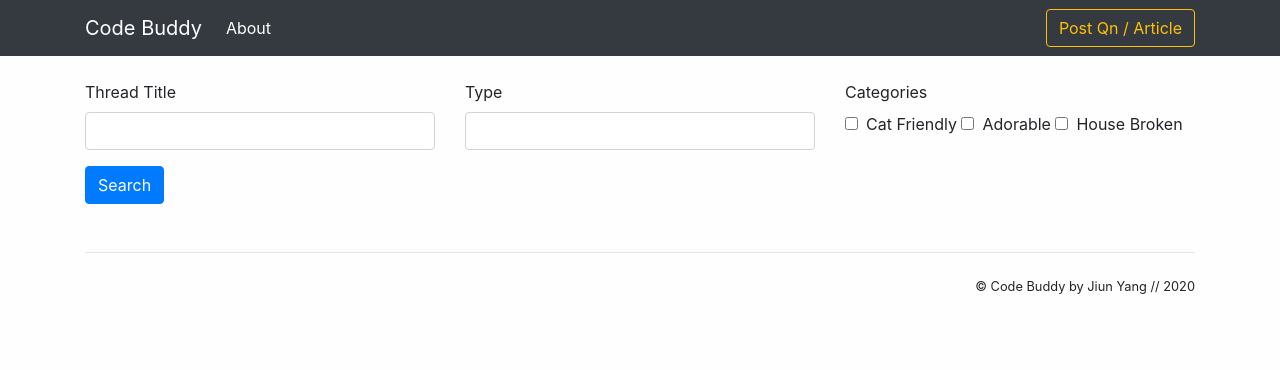
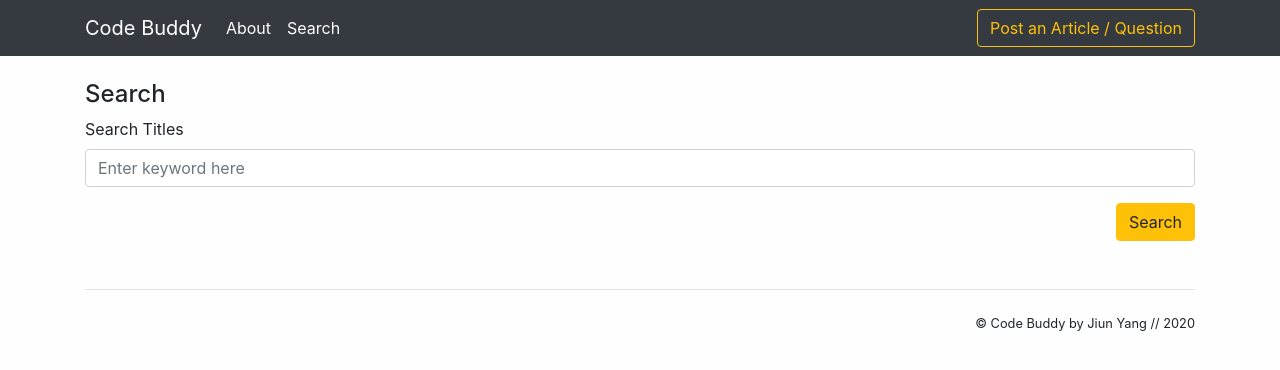
Before and after one commit to Code-Institute-Submissions/CodeBuddy, a Flask app: template templates/search_threads.html in a window 1280 px wide. Shown: the top 370 px of the page. Run offline with Flask 2, Linux system fonts and the light colour scheme; the template is opened without the code that fills it, so the values that code supplies are empty; some libraries are stand-ins or nearby versions.

Commit message:
added search function

```diff
--- a/app.py
+++ b/app.py
@@ -41,36 +41,36 @@ def homepage_redirect():
     return redirect(url_for('show_threads'))
 
 
-@app.route('/threads/search')
+@app.route('/search')
 def show_search_form():
     return render_template('search_threads.html')
 
 
-@app.route('/threads/search', methods=['POST'])
+@app.route('/search', methods=['POST'])
 def process_search_form():
     thread_title = request.form.get('thread_title')
-    category = request.form.get('category')
-    tags = request.form.getlist('tags')
-    print(tags)
+    # category = request.form.get('category')
+    # tags = request.form.getlist('tags')
+    # print(tags)
 
     critera = {}
 
     if thread_title:
-        critera['name'] = {
+        critera['thread_title'] = {
             '$regex': thread_title,
             '$options': 'i'  # i means 'case-insensitive'
         }
 
-    if category:
-        critera['category'] = {
-            '$regex': category,
-            '$options': 'i'
-        }
+    # if category:
+    #     critera['category'] = {
+    #         '$regex': category,
+    #         '$options': 'i'
+    #     }
 
-    if len(tags) > 0:
-        critera['tags'] = {
-            '$in': tags
-        }
+    # if len(tags) > 0:
+    #     critera['tags'] = {
+    #         '$in': tags
+    #     }
 
     # put all the search critera into a list for easier processing
     searched_by = [thread_title]
--- a/templates/base.template.html
+++ b/templates/base.template.html
@@ -15,19 +15,25 @@
   <body>
 
 <!-- navbar -->
-<nav class="navbar navbar-expand-sm navbar-dark bg-dark mb-4">
+<nav class="navbar navbar-expand-sm navbar-dark bg-dark mb-4 pt-2 pb-2">
 <div class="container">
   <a class="navbar-brand" href="{{ url_for('show_threads')}}">Code Buddy</a>
-    <ul class="navbar-nav mr-auto mt-0">
+  <button class="navbar-toggler" type="button" data-toggle="collapse" data-target="#navbarSupportedContent" aria-controls="navbarSupportedContent" aria-expanded="false" aria-label="Toggle navigation">
+    <span class="navbar-toggler-icon"></span>
+  </button>
+
+  <div class="collapse navbar-collapse" id="navbarSupportedContent">
+    <ul class="navbar-nav mr-auto">
       <li class="nav-item active">
         <a class="nav-link" href="{{ url_for('show_about')}}">About <span class="sr-only"></span></a>
       </li>
+      <li class="nav-item active">
+        <a class="nav-link" href="{{ url_for('show_search_form')}}">Search <span class="sr-only"></span></a>
+      </li>
     </ul>
-      <a class="btn btn-outline-warning my-0" href="{{ url_for('show_create_threads') }}">Post Qn / Article</a>
+      <a class="btn btn-outline-warning my-0" href="{{ url_for('show_create_threads') }}">Post an Article / Question</a>
 </div>
 </nav>
-
-
    <div class ="container">
 
    <!-- flash messages -->
--- a/templates/search_threads.html
+++ b/templates/search_threads.html
@@ -1,25 +1,15 @@
 {% extends 'base.template.html' %}
 
 {% block content %}
+
+<h4>Search</h4>
 <form method="POST">
 	<div class="row">
 		<div class="col">
-			<label>Thread Title</label>
-			<input type="text" class="form-control" name="thread_title"/>
-        </div>
-        <div class="col">
-            <label>Type</label>
-            <input type="text" class="form-control" name="species"/>
-        </div>
-        <div class="col">
-            <label>Categories</label>
-            <div>
-                <input type="checkbox" name="tags" value="cat-friendly" class="mr-2"/>Cat Friendly
-                <input type="checkbox" name="tags" value="adorable" class="mr-2"/>Adorable
-                <input type="checkbox" name="tags" value="housebroken" class="mr-2"/>House Broken
-            </div>
+			<label>Search Titles</label>
+			<input type="text" class="form-control" name="thread_title" placeholder="Enter keyword here"/>
         </div>
     </div>
-    <input type="submit" value="Search" class="btn btn-primary mt-3"/>
+    <div class="text-right"><input type="submit" value="Search" class="btn btn-warning mt-3"/></div>
 </form>
 {% endblock %}
```
Also changed, not shown: templates/display_results.html (+6 -7 lines).
